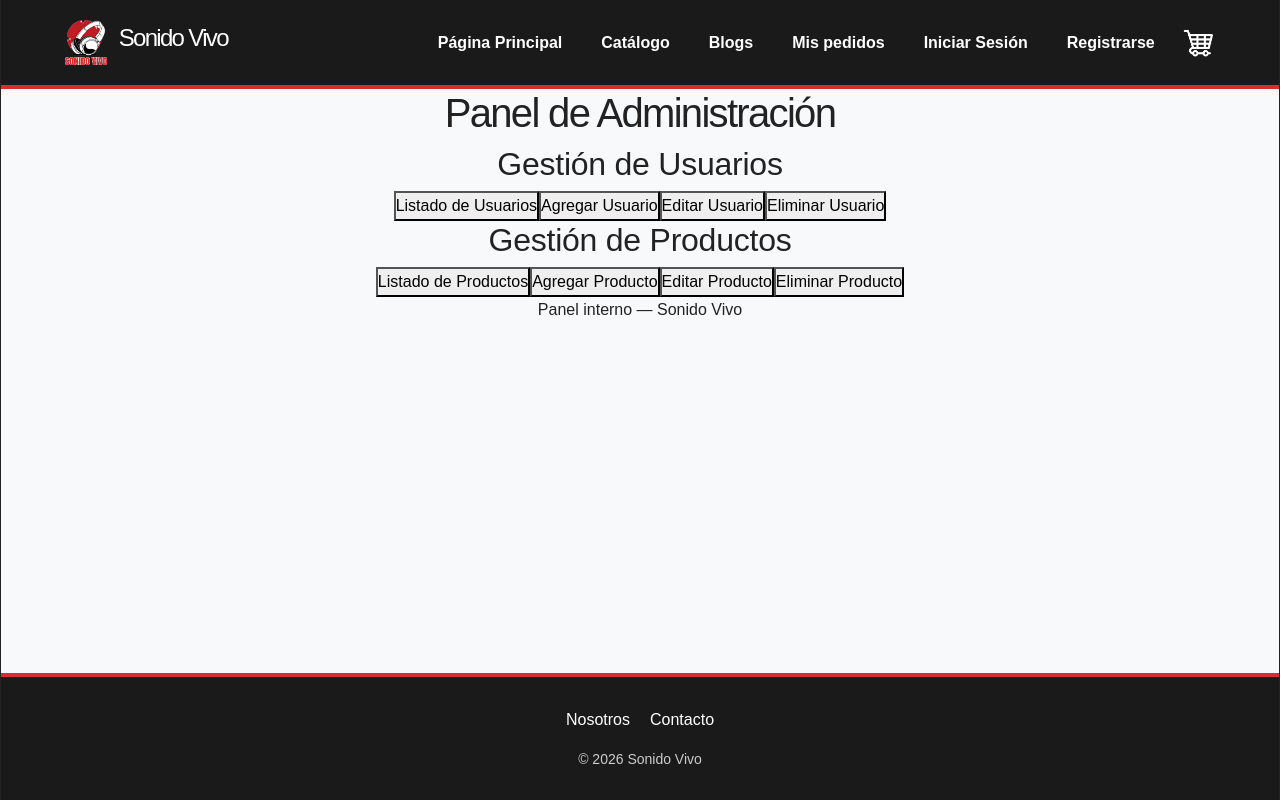
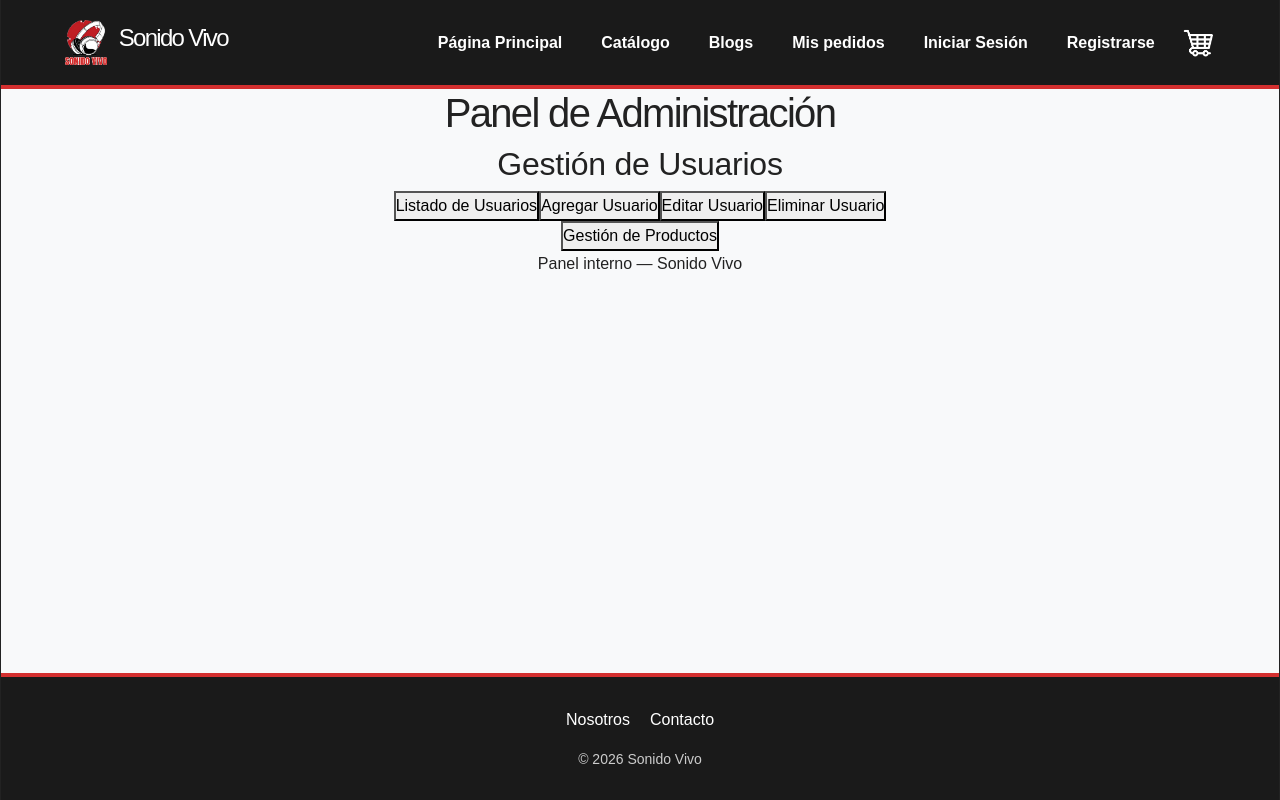
Before and after one commit to CodedbyMeTheGreatest/tienda-sonido-vivo, a React (Vite) app: page /admin in a window 1280 px wide. Built offline with nearby package versions, Linux system fonts and the light colour scheme.

Commit message:
Actualizando opciones en Inicio Admin, para la gestion de productos

```diff
--- a/src/pages/InicioAdmin.jsx
+++ b/src/pages/InicioAdmin.jsx
@@ -27,12 +27,8 @@ function InicioAdmin() {
 
                     <div className="admin-mitad-inferior">
                         <div className="admin-section">
-                            <h2>Gestión de Productos</h2>
                             <div className="admin-actions">
-                                <Boton className="btn-enlace" texto="Listado de Productos" alHacerClick={() => navigate("/admin/productos")} />
-                                <Boton className="btn-enlace" texto="Agregar Producto" alHacerClick={() => navigate("/admin/productos/nuevo")} />
-                                <Boton className="btn-enlace" texto="Editar Producto" alHacerClick={() => navigate("/admin/productos/editar")} />
-                                <Boton className="btn-enlace" texto="Eliminar Producto" alHacerClick={() => navigate("/admin/productos/eliminar")} />
+                             <Boton className="btn-enlace" texto="Gestión de Productos" alHacerClick={() => navigate("/admin/productos")} />
                             </div>
                         </div>
                     </div>
```
